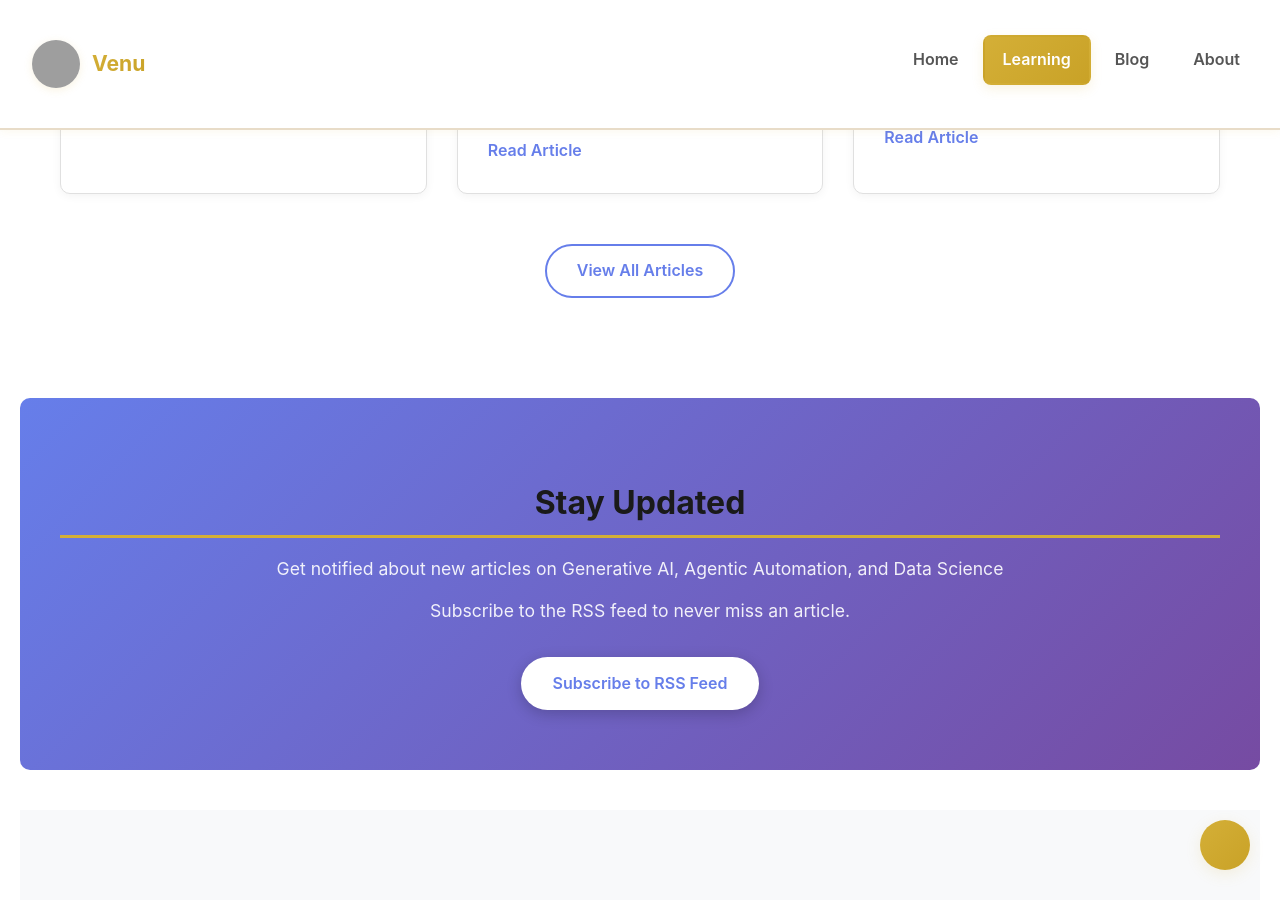
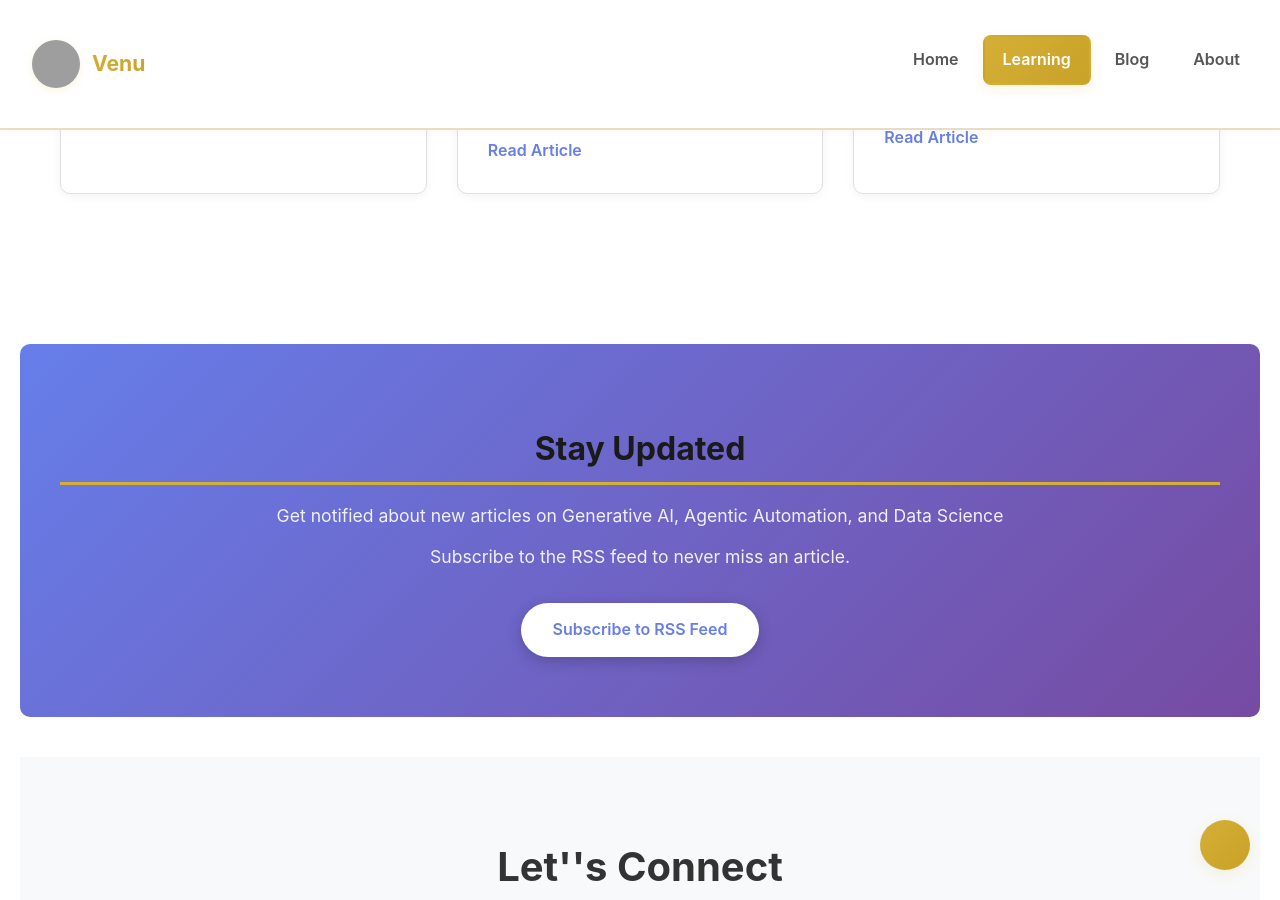
Before and after one commit to Madhavan11601828/madhavan11601828.github.io, a Jekyll site: the page built from index.md, in a window 1280 px wide and 900 px high, scrolled down 3246 px. Built offline with Jekyll 4.4.1, drawn with Linux system fonts in a browser that asks for light colours; grey boxes are pictures that could not be loaded.

Commit message:
Fix: Simplify post filtering and add workflow_dispatch trigger

```diff
--- a/index.md
+++ b/index.md
@@ -98,39 +98,33 @@ layout: default
     <h2 class="section-title"> Latest Articles</h2>
 
     <div class="posts-grid">
-      {% assign currentDate = site.time | date: "%Y-%m-%d" %}
-      {% assign currentDateUnix = site.time | date: "%s" | plus: 0 %}
-      {% for post in site.posts %}
-        {% assign postDateUnix = post.date | date: "%s" | plus: 0 %}
-        {% assign daysDiff = currentDateUnix | minus: postDateUnix | divided_by: 86400 %}
-        {% if daysDiff <= 15 %}
-          <article class="post-card">
-            <div class="post-meta">
-              <span class="post-date">{{ post.date | date: "%B %d, %Y" }}</span>
-              {% if post.tags %}
-                <div class="post-tags">
-                  {% for tag in post.tags limit:2 %}
-                    <span class="tag">{{ tag }}</span>
-                  {% endfor %}
-                </div>
-              {% endif %}
-            </div>
+      {% for post in site.posts limit:6 %}
+        <article class="post-card">
+          <div class="post-meta">
+            <span class="post-date">{{ post.date | date: "%B %d, %Y" }}</span>
+            {% if post.tags %}
+              <div class="post-tags">
+                {% for tag in post.tags limit:2 %}
+                  <span class="tag">{{ tag }}</span>
+                {% endfor %}
+              </div>
+            {% endif %}
+          </div>
 
-            <h3 class="post-title">
-              <a href="{{ post.url }}">{{ post.title }}</a>
-            </h3>
+          <h3 class="post-title">
+            <a href="{{ post.url }}">{{ post.title }}</a>
+          </h3>
 
-            <p class="post-excerpt">
-              {{ post.content | strip_html | truncatewords: 30 }}
-            </p>
+          <p class="post-excerpt">
+            {{ post.content | strip_html | truncatewords: 30 }}
+          </p>
 
-            <a href="{{ post.url }}" class="read-more">Read Article </a>
-          </article>
-        {% endif %}
+          <a href="{{ post.url }}" class="read-more">Read Article </a>
+        </article>
       {% endfor %}
     </div>
 
-    {% if site.posts.size > 0 %}
+    {% if site.posts.size > 6 %}
       <div class="view-all">
         <a href="/blog" class="btn btn-outline">View All Articles</a>
       </div>
```
Also changed, not shown: .github/workflows/pages.yml.
